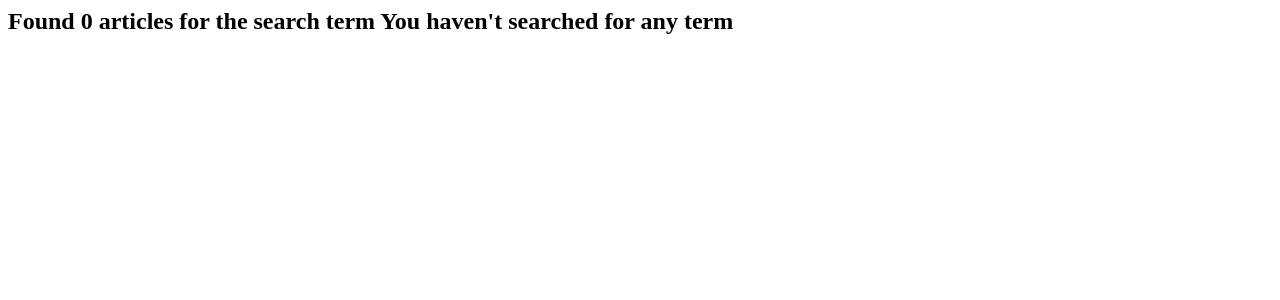
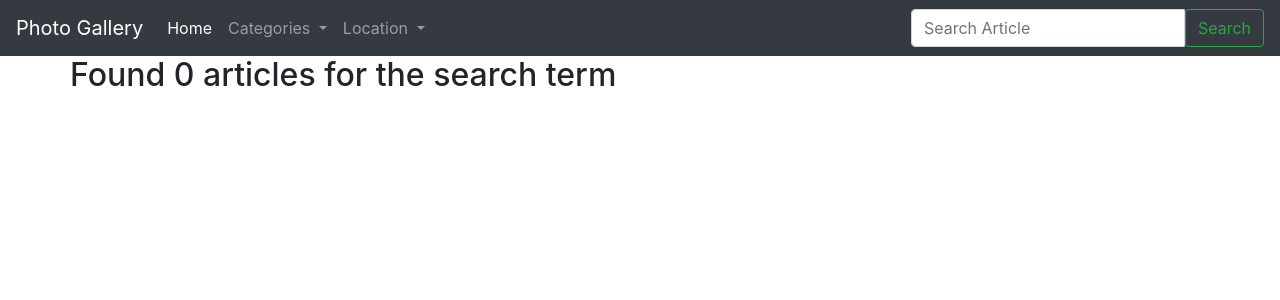
Before and after one commit to Lornakimani62/PERSONAL-GALLERY-1P7, a Django app: page /search/ in a window 1280 px wide. Shown: the top 300 px of the page. Run offline with Django 3.2, Linux system fonts and the light colour scheme; some libraries are stand-ins or nearby versions.

Commit message:
Adds the navbar to the search template

```diff
--- a/gallery/templates/search.html
+++ b/gallery/templates/search.html
@@ -1,24 +1,49 @@
+{% load bootstrap4 %}
+{% load static %}
+<!DOCTYPE html>
+<html>
+<head>
+  <meta charset="utf-8">
+
+
+  <title>Photo Gallery</title>
+
+
+  {% block styles %}
+    {% bootstrap_css %}
+    <link rel="stylesheet" href="{% static 'css/index.css'%}" >
+  {% endblock %}
+</head>
+   <body>
         {% block content %}
+            {% include "navbar.html" %}
             <div class="container">
 
                     <div class="row">
                       {% if articles%}
-      <h2>Found {{ images|length }} of searched term {{message}}</h2>
+                        <h2>Found {{ articles|length }} of searched term {{message}}</h2>
                       {% else %}
-      <h2> Found 0 articles for the search term {{message}}</h2>
+                        <h2> Found 0 articles for the search term</h2>
                       {% endif %}
 
                     </div>
 
                     <div class="row">
 
-  {% if images %}
-    {% for image in images %}
+                    {% if articles %}
+                      {% for article in articles %}
                         <div class="col-sm-6 col-md-3">
-          <h1>{{image.name}}</h1>
+                            <h1>{{article.title}}</h1>
                         </div>
                       {% endfor %}
                     {% endif %}
                     </div>
                   </div>
+        {%endblock%}
+
+        {% block scripts %}
+            <script src="https://ajax.googleapis.com/ajax/libs/jquery/3.2.1/jquery.min.js"></script>
+            {% bootstrap_javascript %}
         {% endblock %}
+</body>
+</html>
```
Also changed, not shown: gallery/templates/base.html (deleted). Lines whose indentation alone changed are shown as unchanged.
